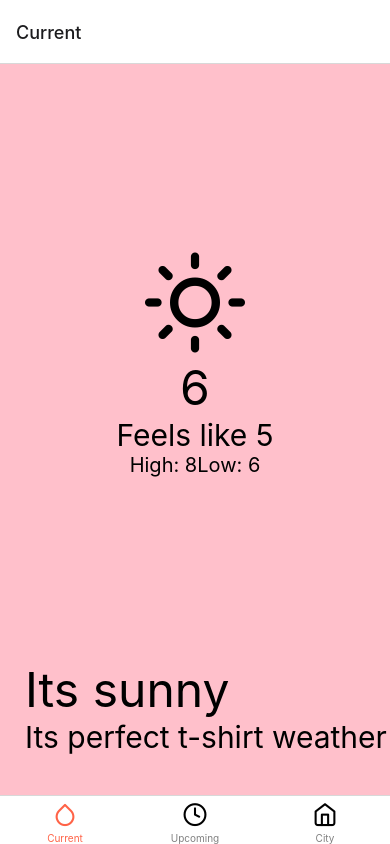
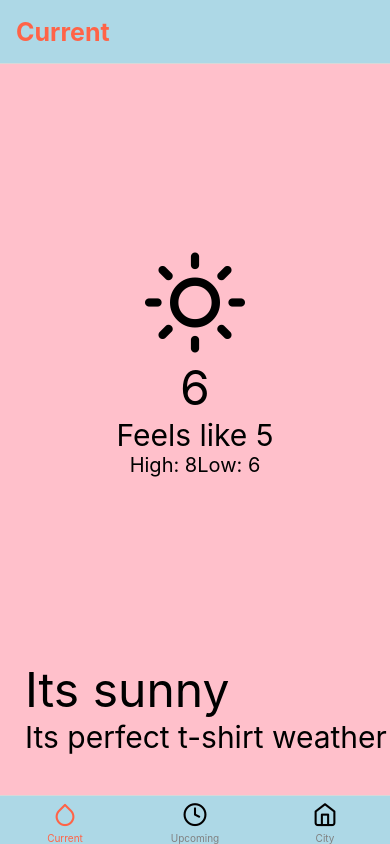
Before and after one commit to thatkhay/my-mobile-app, a React Native app in the folder my-app/: screen / in a window 390 px wide. Built offline with nearby package versions, Linux system fonts and the light colour scheme.

Commit message:
worked on headerStyle headerTitleStyle tabBarStyle

```diff
--- a/my-app/App.js
+++ b/my-app/App.js
@@ -15,6 +15,17 @@ const App = () => {
         screenOptions={{
           tabBarActiveTintColor: "tomato",
           tabBarInactiveTintColor: "gray",
+          tabBarStyle: {
+            backgroundColor: "lightblue",
+          },
+          headerStyle: {
+            backgroundColor: "lightblue",
+          },
+          headerTitleStyle: {
+           fontWeight: "bold",
+           fontSize: 25,
+           color: "tomato",
+          },
         }}
       >
         <Tab.Screen
```
